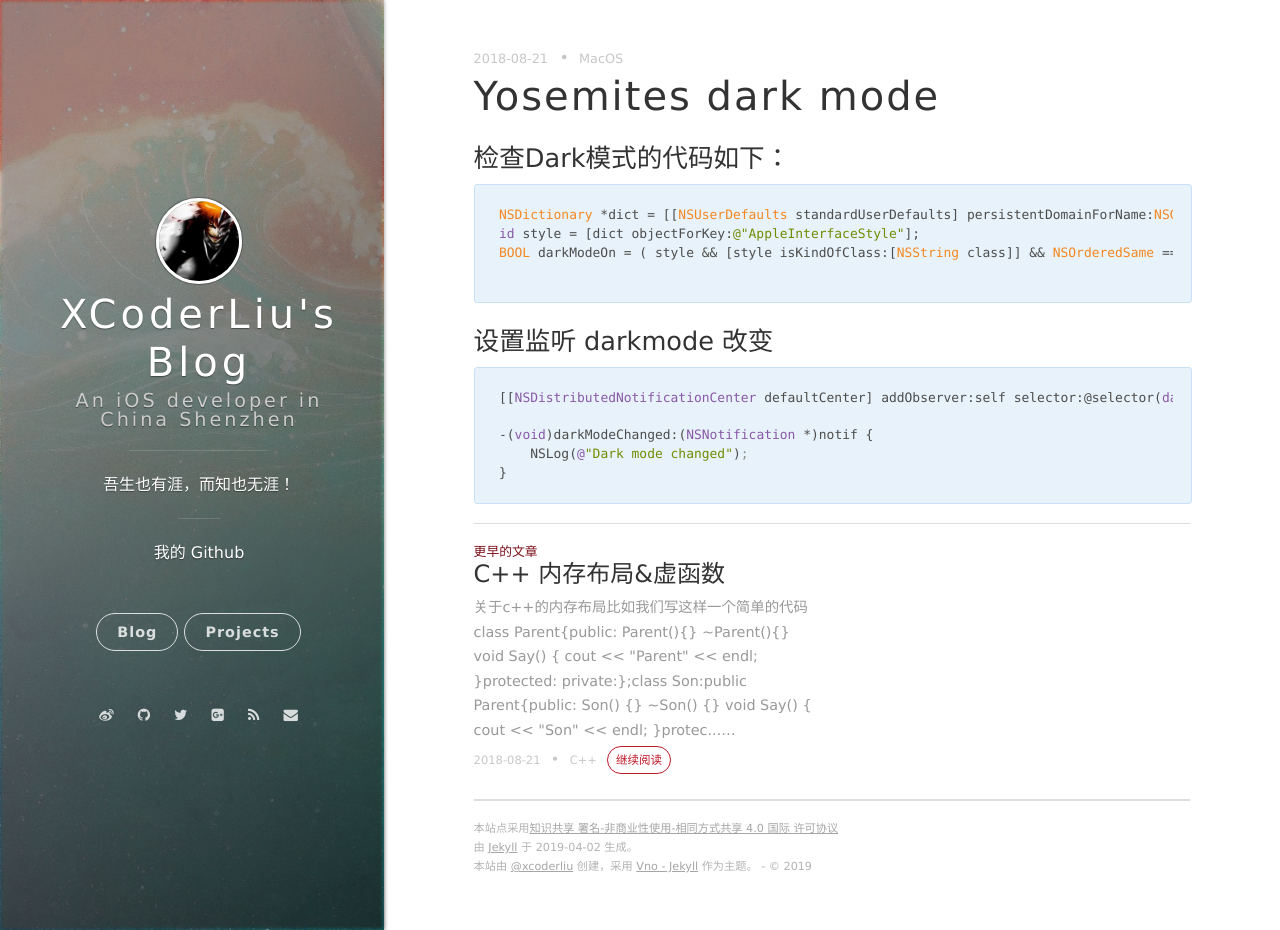
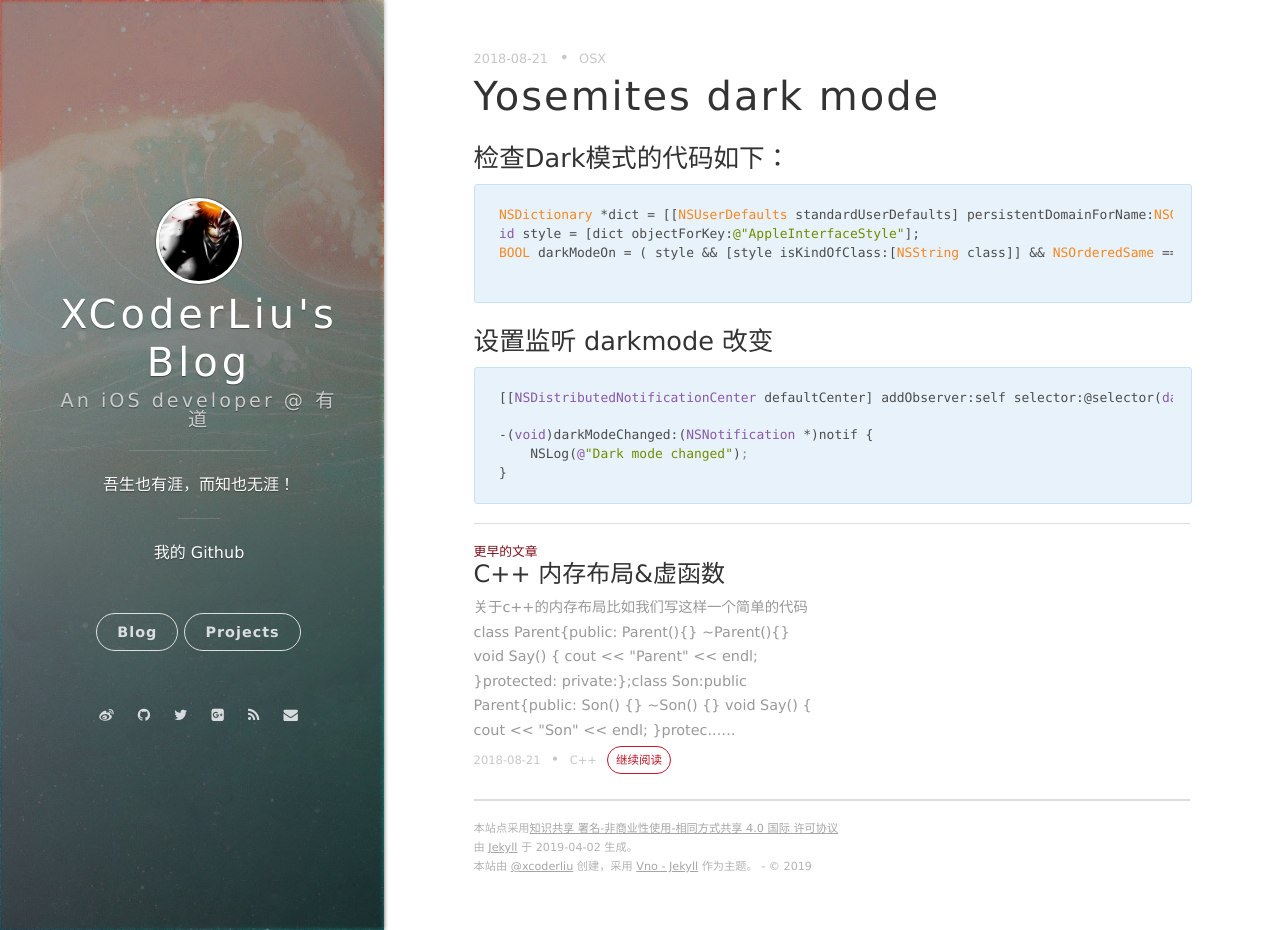
Before and after one commit to xcoderliu/xcoderliu.github.io, a Jekyll site: the page built from _posts/2018-09-28-dorkDockYosemites.md, in a window 1280 px wide and 930 px high. Built offline with Jekyll 4.4.1, drawn with Linux system fonts in a browser that asks for light colours; nearby versions of some CDN libraries; comment, search, counter and statistics services are not loaded.

Commit message:
2019年04月02日17:02:37

```diff
--- a/_config.yml
+++ b/_config.yml
@@ -1,6 +1,6 @@
 # Basic
 title: XCoderLiu's Blog
-subtitle: An iOS developer in China Shenzhen
+subtitle: An iOS developer @ 有道
 welcome_message: <a href="https://github.com/xcoderliu" target="_blank">我的 Github</a>
 description: 吾生也有涯，而知也无涯！
 creator: <a href="http://xcoderliu.xyz">@xcoderliu</a>
--- a/_posts/2018-09-28-dorkDockYosemites.md
+++ b/_posts/2018-09-28-dorkDockYosemites.md
@@ -1,7 +1,7 @@
 ---
 layout: post
 title: Yosemites dark mode
-tag: MacOS
+tag: OSX
 date: 2018-08-21 09:00:00.000000000 +09:00
 ---
 
```
